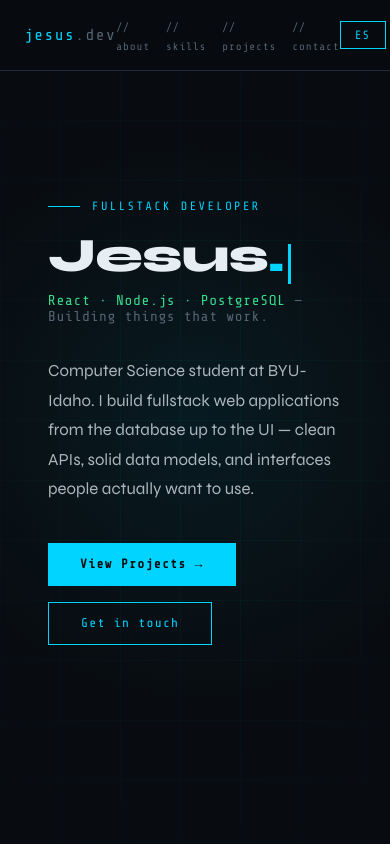
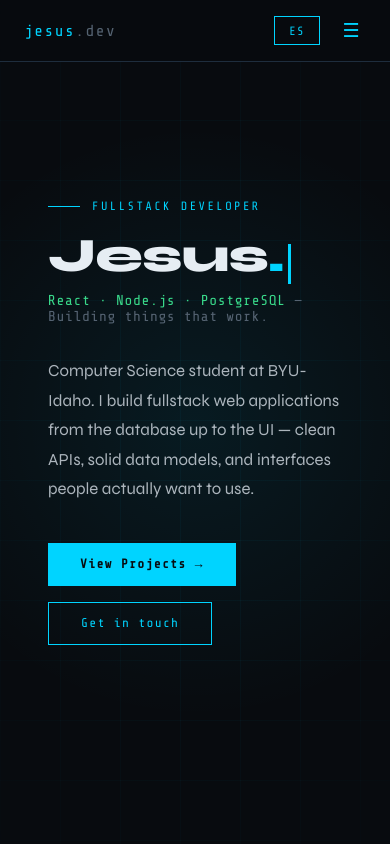
Before and after one commit to JKs162426/portfolio, a React (Vite) app: page / in a window 390 px wide. Shown: the top 844 px of the page. Built offline with nearby package versions, Linux system fonts and the light colour scheme.

Commit message:
feat: add hamburger menu and mobile responsive fixes

```diff
--- a/src/components/Navbar.jsx
+++ b/src/components/Navbar.jsx
@@ -1,3 +1,4 @@
+import { useState } from 'react'
 import '../styles/navbar.css'
 import { useLang } from '../context/LanguageContext'
 import content from '../data/content'
@@ -5,21 +6,30 @@ import content from '../data/content'
 function Navbar() {
   const { lang, toggleLang } = useLang()
   const t = content[lang].nav
+  const [menuOpen, setMenuOpen] = useState(false)
+
+  const toggleMenu = () => setMenuOpen(prev => !prev)
+  const closeMenu = () => setMenuOpen(false)
 
   return (
     <nav className="nav">
       <div className="nav-logo">
         jesus<span>.dev</span>
       </div>
-      <ul className="nav-links">
-        <li><a href="#about">// {t[0]}</a></li>
-        <li><a href="#skills">// {t[1]}</a></li>
-        <li><a href="#projects">// {t[2]}</a></li>
-        <li><a href="#contact">// {t[3]}</a></li>
+      <ul className={`nav-links ${menuOpen ? 'open' : ''}`}>
+        <li><a href="#about" onClick={closeMenu}>// {t[0]}</a></li>
+        <li><a href="#skills" onClick={closeMenu}>// {t[1]}</a></li>
+        <li><a href="#projects" onClick={closeMenu}>// {t[2]}</a></li>
+        <li><a href="#contact" onClick={closeMenu}>// {t[3]}</a></li>
       </ul>
-      <button className="lang-btn" onClick={toggleLang}>
-        {lang === 'en' ? 'ES' : 'EN'}
-      </button>
+      <div className="nav-right">
+        <button className="lang-btn" onClick={toggleLang}>
+          {lang === 'en' ? 'ES' : 'EN'}
+        </button>
+        <button className="hamburger" onClick={toggleMenu}>
+          {menuOpen ? '✕' : '☰'}
+        </button>
+      </div>
     </nav>
   )
 }
--- a/src/sections/Projects.jsx
+++ b/src/sections/Projects.jsx
@@ -52,7 +52,7 @@ function Projects() {
                 ))}
               </div>
               <div className="project-links">
-                <a href={project.github} className="project-link">{t.github}</a>
+                  <a href={project.github} target="_blank" rel="noreferrer" className="project-link">{t.github}</a>
                 {project.live && (
                   <a href={project.live} className="project-link">{t.live}</a>
                 )}
--- a/src/styles/contact.css
+++ b/src/styles/contact.css
@@ -60,3 +60,21 @@
     color: var(--muted);
     letter-spacing: 0.05em;
   }
+  @media (max-width: 768px) {
+    .contact {
+      padding: 4rem 1.5rem;
+    }
+
+    .contact-inner {
+      padding: 2.5rem 1.5rem;
+    }
+
+    .contact-title {
+      font-size: 1.8rem;
+    }
+
+    .contact-links {
+      flex-direction: column;
+      align-items: center;
+    }
+  }
--- a/src/styles/navbar.css
+++ b/src/styles/navbar.css
@@ -49,26 +49,83 @@
     }
 
     .nav-links {
-      gap: 1rem;
+      display: none;
+    }
+
+    .lang-btn {
+      margin-left: auto;
+    }
+  }
+
+  .nav-right {
+    display: flex;
+    align-items: center;
+    gap: 1rem;
+  }
+
+  .hamburger {
+    display: none;
+    background: transparent;
+    border: none;
+    color: var(--accent);
+    font-size: 1.2rem;
+    cursor: pointer;
+    padding: 0.2rem 0.4rem;
+  }
+
+  @media (max-width: 768px) {
+    .nav {
+      padding: 1rem 1.5rem;
+    }
+
+    .hamburger {
+      display: block;
+    }
+
+    .nav-links {
+      display: none;
+      position: fixed;
+      top: 57px;
+      left: 0;
+      right: 0;
+      background: rgba(8, 11, 15, 0.97);
+      backdrop-filter: blur(12px);
+      flex-direction: column;
+      align-items: center;
+      gap: 0;
+      border-bottom: 1px solid var(--border);
+      padding: 1rem 0;
+    }
+
+    .nav-links.open {
+      display: flex;
+    }
+
+    .nav-links li {
+      width: 100%;
+      text-align: center;
     }
 
     .nav-links a {
-      font-size: 0.68rem;
+      display: block;
+      padding: 1rem;
+      font-size: 0.85rem;
     }
   }
 
   .lang-btn {
     font-family: var(--mono);
+    letter-spacing: 0.1em;
+    color: var(--accent);
+    cursor: pointer;
     font-size: 0.75rem;
-    letter-spacing: 0.1em;
+    border: 1px solid var(--accent);
+    background: 0px 0px;
     padding: 0.4rem 0.9rem;
-    background: transparent;
-    color: var(--accent);
-    border: 1px solid var(--accent);
-    cursor: pointer;
-    transition: all 0.2s;
+    transition: 0.2s;
   }
 
   .lang-btn:hover {
-    background: rgba(0, 212, 255, 0.08);
+    background: var(--accent);
+    color: var(--background);
   }
--- a/src/styles/projects.css
+++ b/src/styles/projects.css
@@ -27,6 +27,7 @@
     background: linear-gradient(135deg, rgba(0, 212, 255, 0.04) 0%, transparent 60%);
     opacity: 0;
     transition: opacity 0.3s;
+    pointer-events: none;
   }
 
   .project-card:hover {
@@ -81,17 +82,22 @@
   .project-links {
     display: flex;
     gap: 1rem;
+    margin-top: auto;
   }
 
   .project-link {
     font-family: var(--mono);
-    font-size: 0.72rem;
-    color: var(--muted);
+    font-size: 0.82rem;
+    color: var(--accent);
     text-decoration: none;
     letter-spacing: 0.08em;
     transition: color 0.2s;
+    padding: 0.4rem 0;
+    display: inline-flex;
+    align-items: center;
+    gap: 0.3rem;
   }
 
   .project-link:hover {
-    color: var(--accent);
+    color: #fff;
   }
```
